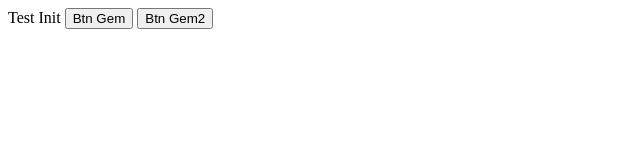
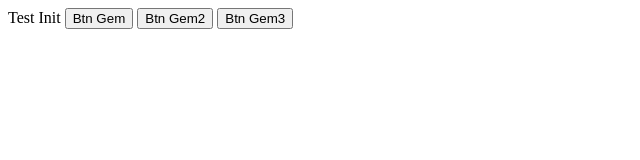
Before and after one commit to irfannudien/tugas-akhir-kc, a plain HTML site: page index.html in a window 1280 px wide. Shown: the whole page, without its empty margins (0-640 px from the left). Drawn offline with Linux system fonts and the light colour scheme.

Commit message:
[ADD] branch-irfn

```diff
--- a/index.html
+++ b/index.html
@@ -10,5 +10,6 @@
 
     <button id="Btn">Btn Gem</button>
     <button id="Btn2">Btn Gem2</button>
+    <button id="Btn2">Btn Gem3</button>
   </body>
 </html>
```
